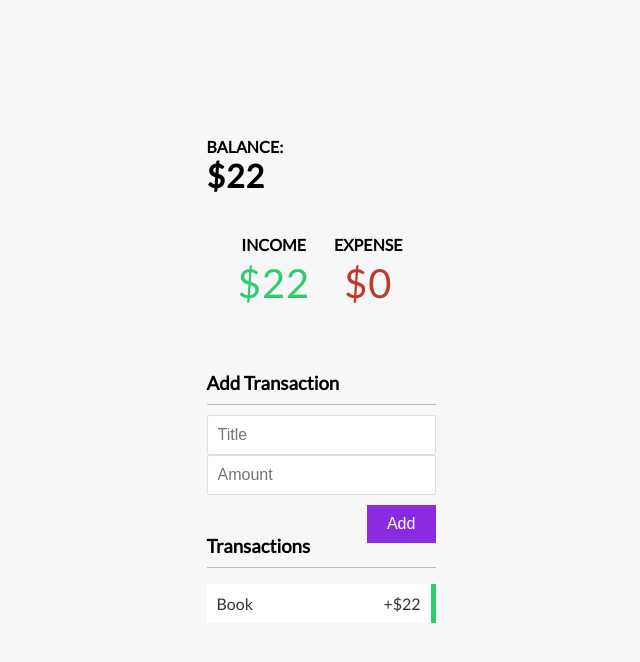
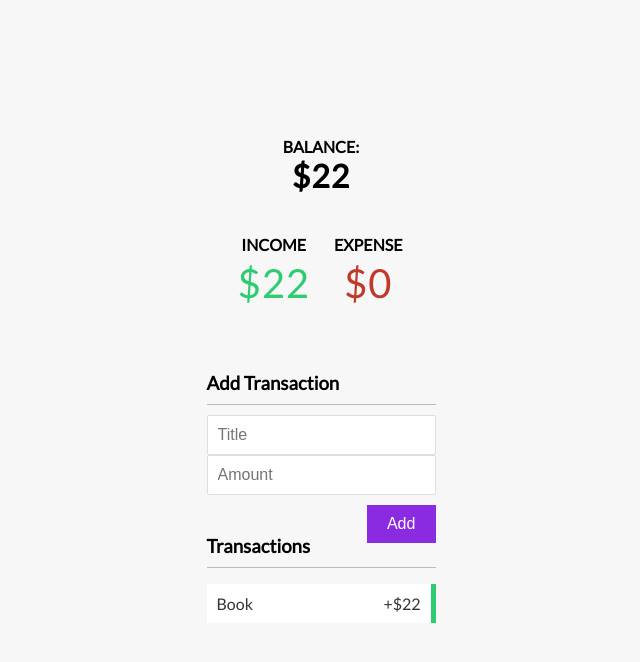
Before and after one commit to usamasubhani/expense-tracker-2, a React (Create React App) app: page / in a window 1280 px wide. Shown: the top 662 px of the page, without its empty margins (319-959 px from the left). Built offline with nearby package versions, Linux system fonts and the light colour scheme.

Commit message:
Show balance in center

```diff
--- a/src/App.css
+++ b/src/App.css
@@ -156,3 +156,7 @@ input[type='number'] {
     width: 300px;
   }
 }
+
+.balance {
+  text-align: center;
+}
--- a/src/components/Balance.tsx
+++ b/src/components/Balance.tsx
@@ -9,7 +9,7 @@ export const Balance = () => {
     const balance = transactioAmounts.reduce((a, b) => (a + b), 0);
 
     return (
-        <div>
+        <div className="balance">
             <h4>Balance:</h4>
             <h1>${balance}</h1>
         </div>
```
